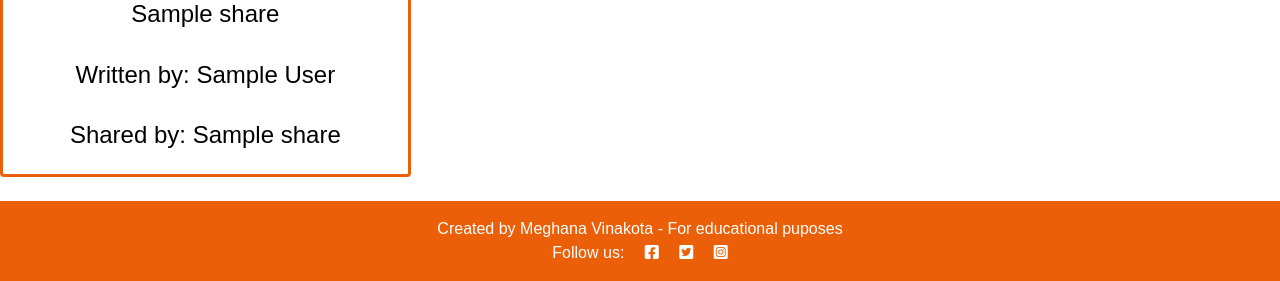
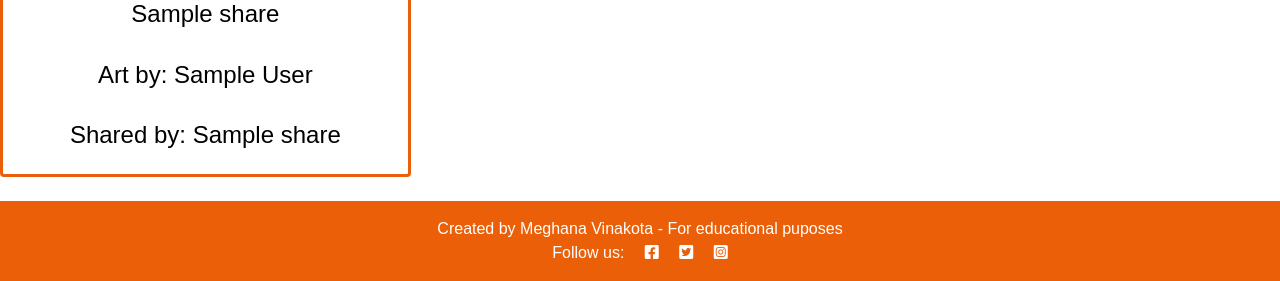
Before and after one commit to Meghanarajvinakota/art-of-mandalas, a Django app: page /share/ in a window 1280 px wide. Shown: the part 888-1169 px from the top of the page. Run offline with Django 4.2, Linux system fonts and the light colour scheme; tables that the repository leaves empty hold one stand-in row (values such as "Sample post"); some libraries are stand-ins or nearby versions; some web fonts are replaced.

```diff
--- a/blog/models.py
+++ b/blog/models.py
@@ -28,7 +28,7 @@ class Post(models.Model):
         ordering = ["created_on"]
 
     def __str__(self):
-        return f"{self.title} | written by {self.author}"
+        return f"{self.title} |  by {self.author}"
 
     def likes_count(self):
         return self.likes.count()
--- a/contact/models.py
+++ b/contact/models.py
@@ -2,6 +2,9 @@ from django.db import models
 
 # Create your models here.
 class ContactForm(models.Model):
+    """
+    Stores a comment submission
+    """
     name = models.CharField(max_length=200)
     email = models.EmailField()
     message = models.TextField()
--- a/share/templates/share/share.html
+++ b/share/templates/share/share.html
@@ -43,7 +43,7 @@
                             </div>
                                 <h4> {{share.title}}</h4>
                                 <br>
-                                <h4>Written by: {{share.author}}</h4>
+                                <h4>Art by: {{share.author}}</h4>
                                 <br>
                                 <h4>Shared by: {{share.name}}</h4>
                                 {% if user.is_authenticated and share.name == user.username %}
--- a/static/js/share.js
+++ b/static/js/share.js
@@ -10,8 +10,8 @@ const deleteConfirm = document.getElementById("deleteConfirm");
 
 function stripAuthor(content) {
   let lines = content.split("\n");
-  let writtenByLine = lines.find((line) => line.startsWith("Written by:"));
-  return writtenByLine ? writtenByLine.replace("Written by: ", "") : "";
+  let artByLine = lines.find((line) => line.startsWith("Art by:"));
+  return artByLine ? artByLine.replace("Art by: ", "") : "";
 }
 function stripTitle(content) {
   let lines = content.split("\n");
```
